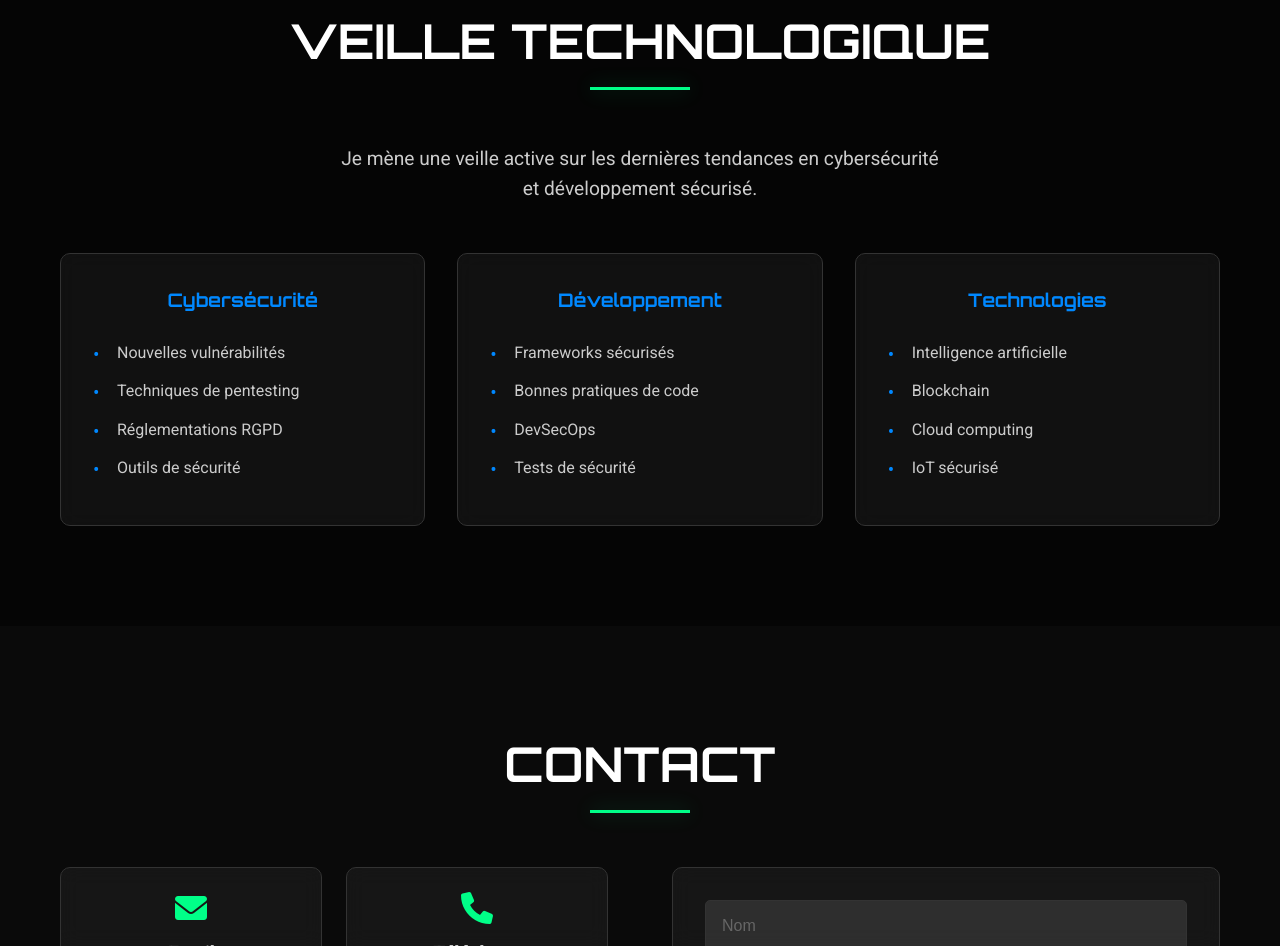
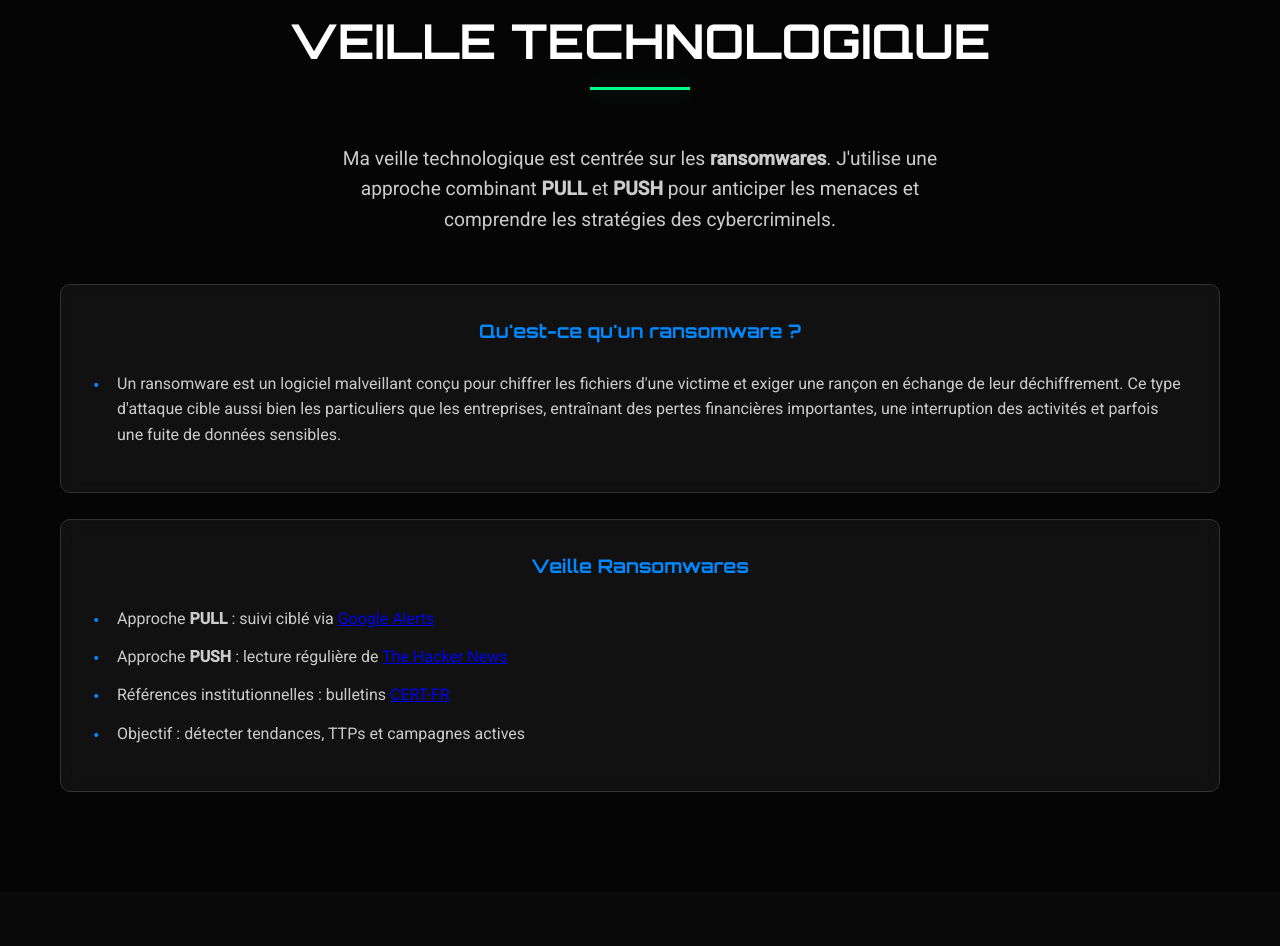
Before and after one commit to Samirsj/presentation, a plain HTML site: page index.html in a window 1280 px wide. Shown: the part 5129-6075 px from the top of the page. Drawn offline with Linux system fonts and the light colour scheme.

Commit message:
mise en place veille

```diff
--- a/index.html
+++ b/index.html
@@ -512,34 +512,26 @@
             <h2 class="section-title">VEILLE TECHNOLOGIQUE</h2>
             <div class="veille-content">
                 <div class="veille-intro">
-                    <p>Je mène une veille active sur les dernières tendances en cybersécurité et développement sécurisé.</p>
+                    <p>Ma veille technologique est centrée sur les <strong>ransomwares</strong>. J'utilise une approche combinant <strong>PULL</strong> et <strong>PUSH</strong> pour anticiper les menaces et comprendre les stratégies des cybercriminels.</p>
                 </div>
+                  <div class="topic-card">
+                        <h3>Qu'est-ce qu'un ransomware ?</h3>
+                        <ul>
+                            <li>Un ransomware est un logiciel malveillant conçu pour chiffrer les fichiers d'une victime et exiger une rançon en échange
+                                de leur déchiffrement. Ce type d'attaque cible aussi bien les particuliers que les entreprises, entraînant
+                                des pertes financières importantes, une interruption des activités et parfois une fuite de données sensibles.
+                            </li>
+                        </ul>
+                    </div>
+                    <br>
                 <div class="veille-topics">
                     <div class="topic-card">
-                        <h3>Cybersécurité</h3>
+                        <h3>Veille Ransomwares</h3>
                         <ul>
-                            <li>Nouvelles vulnérabilités</li>
-                            <li>Techniques de pentesting</li>
-                            <li>Réglementations RGPD</li>
-                            <li>Outils de sécurité</li>
-                        </ul>
-                    </div>
-                    <div class="topic-card">
-                        <h3>Développement</h3>
-                        <ul>
-                            <li>Frameworks sécurisés</li>
-                            <li>Bonnes pratiques de code</li>
-                            <li>DevSecOps</li>
-                            <li>Tests de sécurité</li>
-                        </ul>
-                    </div>
-                    <div class="topic-card">
-                        <h3>Technologies</h3>
-                        <ul>
-                            <li>Intelligence artificielle</li>
-                            <li>Blockchain</li>
-                            <li>Cloud computing</li>
-                            <li>IoT sécurisé</li>
+                            <li>Approche <strong>PULL</strong> : suivi ciblé via <a href="https://www.google.com/alerts" target="_blank" rel="noopener">Google Alerts</a></li>
+                            <li>Approche <strong>PUSH</strong> : lecture régulière de <a href="https://thehackernews.com/" target="_blank" rel="noopener">The Hacker News</a></li>
+                            <li>Références institutionnelles : bulletins <a href="https://www.cert.ssi.gouv.fr/" target="_blank" rel="noopener">CERT-FR</a></li>
+                            <li>Objectif : détecter tendances, TTPs et campagnes actives</li>
                         </ul>
                     </div>
                 </div>
```
